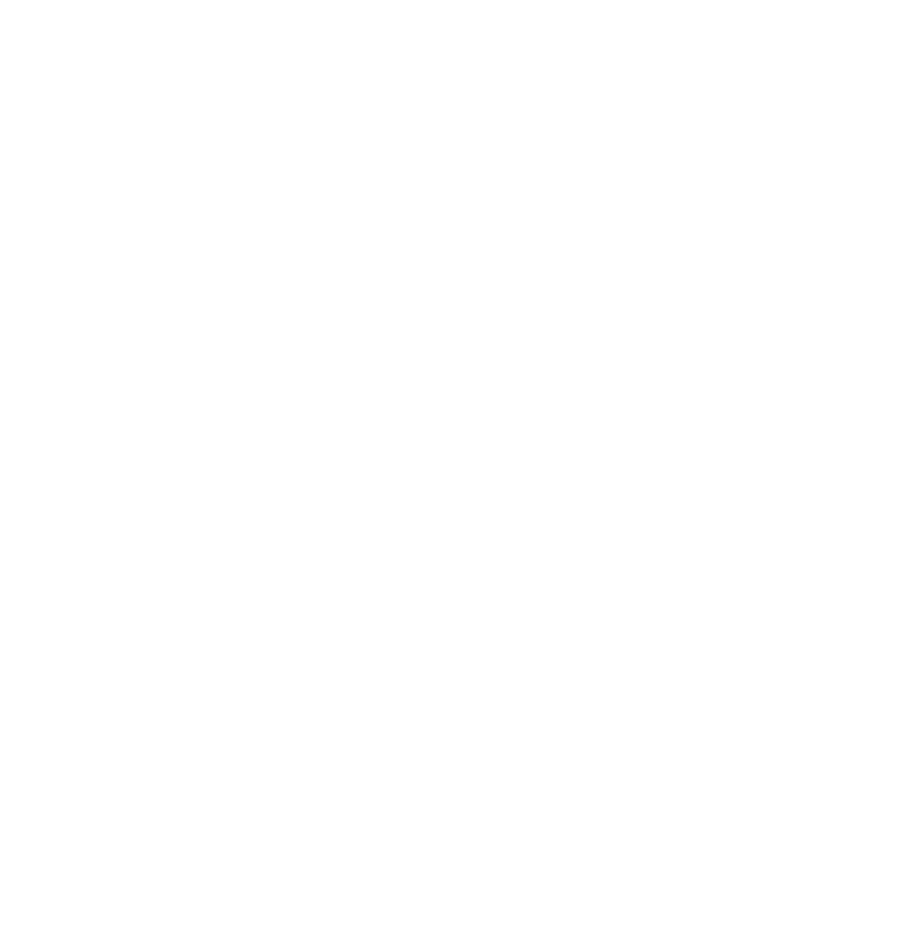
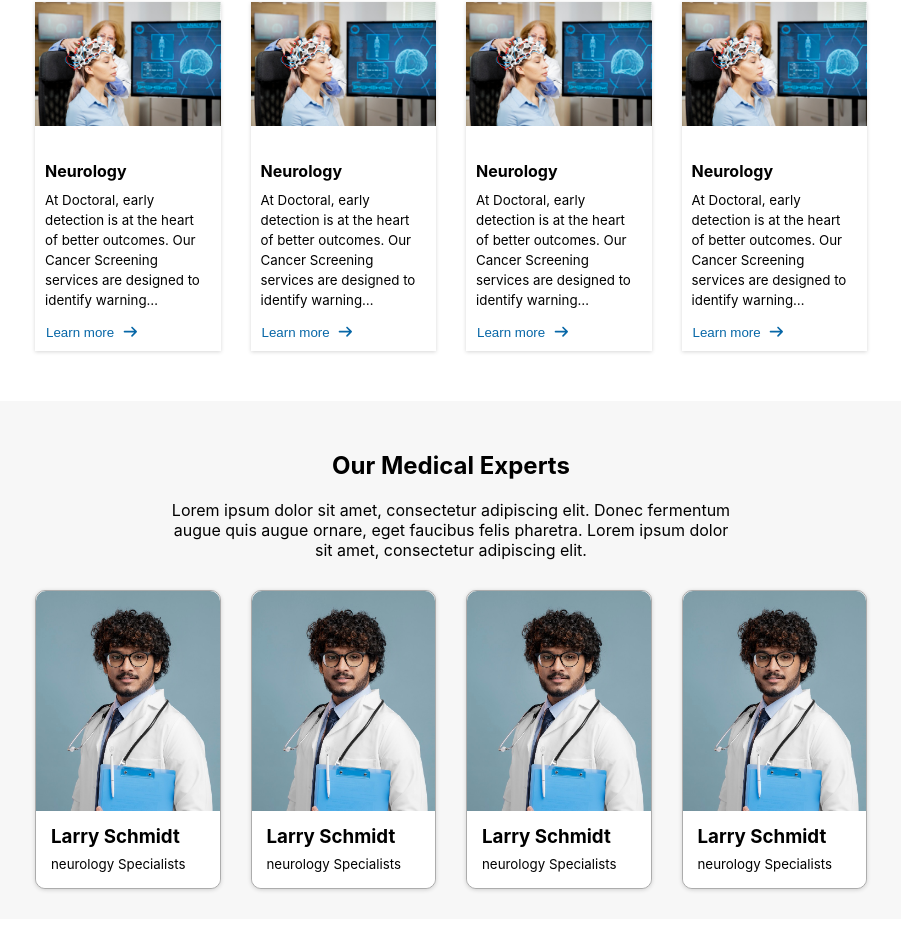
Before and after one commit to sazzadhossain1/neurosurgeondratique-by-me-update, a React (Create React App) app: page / in a window 1280 px wide. Shown: the part 1145-2090 px from the top of the page, without its empty margins (189-1090 px from the left). Before the commit the page ends 990 px from the top, so only its background shows below. Built offline with nearby package versions, Linux system fonts and the light colour scheme.

Commit message:
create third section cart

```diff
--- a/src/components/Home/Home.js
+++ b/src/components/Home/Home.js
@@ -2,12 +2,16 @@ import React from "react";
 import "./Home.css";
 import Carousel from "../Carousel/Carousel";
 import FirstSection from "../FirstSection/FirstSection";
+import SecondSection from "../SecondSection/SecondSection";
+import ThirdSection from "../ThirdSection/ThirdSection";
 
 const Home = () => {
   return (
     <div className="home_parent_div">
       <Carousel></Carousel>
       <FirstSection></FirstSection>
+      <SecondSection></SecondSection>
+      <ThirdSection></ThirdSection>
     </div>
   );
 };
--- /dev/null
+++ b/src/components/SecondSection/SecondSection.css
@@ -0,0 +1,33 @@
+.second_section_parent_div {
+  margin-top: 100px;
+}
+.secondSection_p {
+  width: 45%;
+  margin: auto;
+  margin-bottom: 30px;
+}
+.second_section_grid_div {
+  display: grid;
+  grid-template-columns: repeat(4, 1fr);
+  width: 65%;
+  margin: auto;
+  gap: 30px;
+}
+.second_section_cart {
+  text-align: left;
+  box-shadow: rgba(0, 0, 0, 0.16) 0px 1px 4px;
+}
+.second_section_cart_div {
+  padding: 10px;
+}
+.second_section_cart img {
+  width: 100%;
+}
+.second_section_btn {
+  border: none;
+  background-color: white;
+  color: #0767a7;
+  cursor: pointer;
+  margin-left: -5px;
+  margin-top: 15px;
+}
--- /dev/null
+++ b/src/components/SecondSection/SecondSection.js
@@ -0,0 +1,94 @@
+import React from "react";
+import "./SecondSection.css";
+import { Link } from "react-router-dom";
+import { FontAwesomeIcon } from "@fortawesome/react-fontawesome";
+import { faArrowRight } from "@fortawesome/free-solid-svg-icons";
+import cartOne from "../../accets/secondSection/cartOne.jpg";
+
+const SecondSection = () => {
+  return (
+    <div className="second_section_parent_div">
+      <h2>Our Services</h2>
+      <p className="secondSection_p">
+        Lorem ipsum dolor sit amet, consectetur adipiscing elit. Donec fermentum
+        augue quis augue ornare, eget faucibus felis pharetra. Lorem ipsum dolor
+        sit amet, consectetur adipiscing elit.
+      </p>
+
+      {/* ----- */}
+
+      <div className="second_section_grid_div">
+        <div className="second_section_cart">
+          <img src={cartOne} alt="" />
+          <div className="second_section_cart_div">
+            <h4>Neurology</h4>
+            <small>
+              At Doctoral, early detection is at the heart of better outcomes.
+              Our Cancer Screening services are designed to identify warning…
+            </small>
+            <br />
+            <Link>
+              <button className="second_section_btn">
+                Learn more &nbsp;
+                <FontAwesomeIcon icon={faArrowRight} />
+              </button>
+            </Link>
+          </div>
+        </div>
+        <div className="second_section_cart">
+          <img src={cartOne} alt="" />
+          <div className="second_section_cart_div">
+            <h4>Neurology</h4>
+            <small>
+              At Doctoral, early detection is at the heart of better outcomes.
+              Our Cancer Screening services are designed to identify warning…
+            </small>
+            <br />
+            <Link>
+              <button className="second_section_btn">
+                Learn more &nbsp;
+                <FontAwesomeIcon icon={faArrowRight} />
+              </button>
+            </Link>
+          </div>
+        </div>
+        <div className="second_section_cart">
+          <img src={cartOne} alt="" />
+          <div className="second_section_cart_div">
+            <h4>Neurology</h4>
+            <small>
+              At Doctoral, early detection is at the heart of better outcomes.
+              Our Cancer Screening services are designed to identify warning…
+            </small>
+            <br />
+            <Link>
+              <button className="second_section_btn">
+                Learn more &nbsp;
+                <FontAwesomeIcon icon={faArrowRight} />
+              </button>
+            </Link>
+          </div>
+        </div>
+        <div className="second_section_cart">
+          <img src={cartOne} alt="" />
+          <div className="second_section_cart_div">
+            <h4>Neurology</h4>
+            <small>
+              At Doctoral, early detection is at the heart of better outcomes.
+              Our Cancer Screening services are designed to identify warning…
+            </small>
+            <br />
+            <Link>
+              <button className="second_section_btn">
+                Learn more &nbsp;
+                <FontAwesomeIcon icon={faArrowRight} />
+              </button>
+            </Link>
+          </div>
+        </div>
+      </div>
+    </div>
+  );
+};
+
+export default SecondSection;
--- /dev/null
+++ b/src/components/ThirdSection/ThirdSection.css
@@ -0,0 +1,35 @@
+.thirdSection_parent_div {
+  background-color: rgb(247, 247, 247);
+  padding-top: 30px;
+  padding-bottom: 30px;
+  margin-top: 50px;
+}
+.thirdSection_grid_div {
+  display: grid;
+  grid-template-columns: repeat(4, 1fr);
+  width: 65%;
+  margin: auto;
+  gap: 30px;
+}
+.thirdSection_common_cart {
+  border: 1px solid rgb(172, 172, 172);
+  border-radius: 10px;
+  box-shadow: rgba(0, 0, 0, 0.16) 0px 1px 4px;
+}
+.thirdSection_grid_div div {
+  background-color: white;
+  border-radius: 10px;
+}
+.thirdSection_grid_div img {
+  width: 100%;
+  border-radius: 10px 10px 0px 0px;
+}
+.thirdSection_grid_div div div {
+  padding-left: 15px;
+  padding-bottom: 15px;
+  text-align: left;
+}
+.thirdSection_grid_div div div h3 {
+  margin-top: 10px;
+  margin-bottom: 5px;
+}
--- /dev/null
+++ b/src/components/ThirdSection/ThirdSection.js
@@ -0,0 +1,49 @@
+import React from "react";
+import "./ThirdSection.css";
+import cartOne from "../../accets/thirdSection/cartPhoto.jpg";
+
+const ThirdSection = () => {
+  return (
+    <div className="thirdSection_parent_div">
+      <h2>Our Medical Experts</h2>
+      <p className="secondSection_p">
+        Lorem ipsum dolor sit amet, consectetur adipiscing elit. Donec fermentum
+        augue quis augue ornare, eget faucibus felis pharetra. Lorem ipsum dolor
+        sit amet, consectetur adipiscing elit.
+      </p>
+
+      <div className="thirdSection_grid_div">
+        <div className="thirdSection_common_cart">
+          <img src={cartOne} alt="" />
+          <div>
+            <h3>Larry Schmidt</h3>
+            <small>neurology Specialists</small>
+          </div>
+        </div>
+        <div className="thirdSection_common_cart">
+          <img src={cartOne} alt="" />
+          <div>
+            <h3>Larry Schmidt</h3>
+            <small>neurology Specialists</small>
+          </div>
+        </div>
+        <div className="thirdSection_common_cart">
+          <img src={cartOne} alt="" />
+          <div>
+            <h3>Larry Schmidt</h3>
+            <small>neurology Specialists</small>
+          </div>
+        </div>
+        <div className="thirdSection_common_cart">
+          <img src={cartOne} alt="" />
+          <div>
+            <h3>Larry Schmidt</h3>
+            <small>neurology Specialists</small>
+          </div>
+        </div>
+      </div>
+    </div>
+  );
+};
+
+export default ThirdSection;
```
Also changed, not shown: src/accets/secondSection/cartOne.jpg (added), src/accets/thirdSection/cartPhoto.jpg (added).
